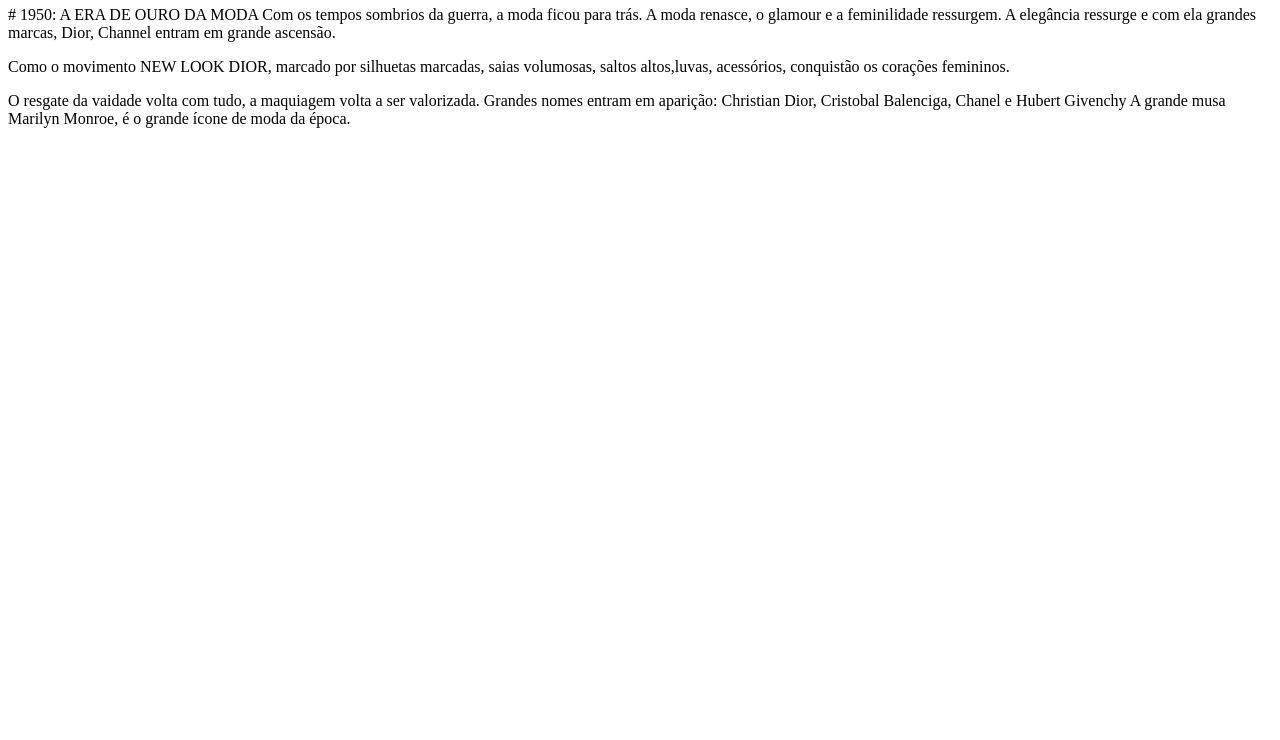
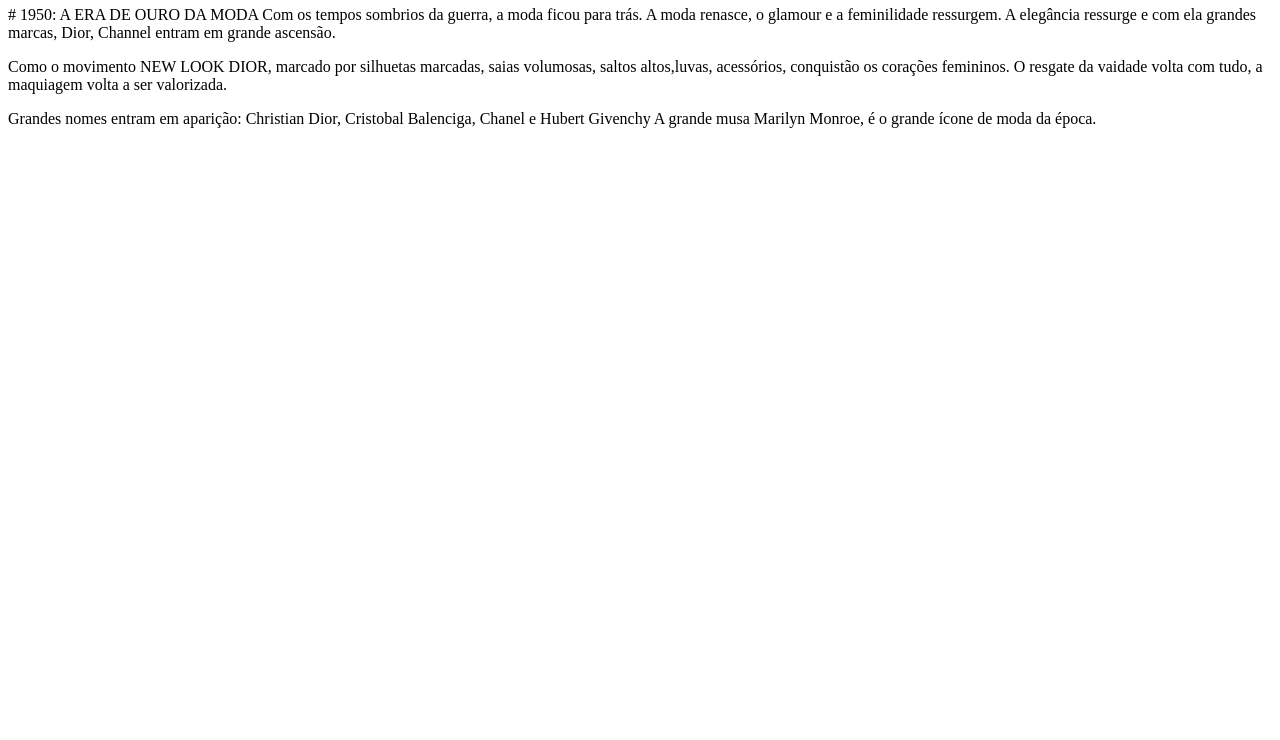
Before and after one commit to ane-07/MODA-, a plain HTML site: page index.html in a window 1280 px wide. Shown: the part 60-800 px from the top of the page. Drawn offline with Linux system fonts and the light colour scheme.

Commit message:
texto 2.0

```diff
--- a/index.html
+++ b/index.html
@@ -5,7 +5,7 @@
    grandes marcas, Dior, Channel entram em grande ascensão.</P>
     <P>Como  o movimento  NEW LOOK DIOR, marcado por silhuetas marcadas, saias volumosas, saltos
     altos,luvas, acessórios, conquistão os
-  corações femininos. </P>
-   <P>O resgate da vaidade volta com tudo, a maquiagem volta a ser valorizada.
-    Grandes nomes entram em aparição: Christian Dior, Cristobal Balenciga, Chanel e Hubert Givenchy
+  corações femininos.
+   O resgate da vaidade volta com tudo, a maquiagem volta a ser valorizada.</P>
+  <P> Grandes nomes entram em aparição: Christian Dior, Cristobal Balenciga, Chanel e Hubert Givenchy
     A grande musa Marilyn Monroe, é o grande ícone de moda da época.</p>
```
